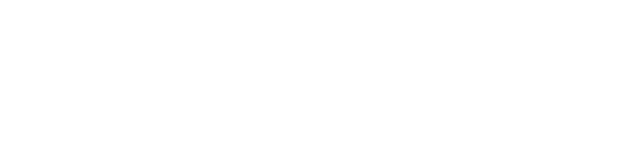
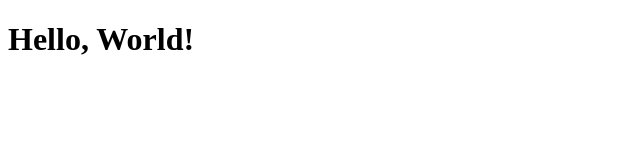
Before and after one commit to mjsterli/angular-classifieds, a plain HTML site: page index.html in a window 1280 px wide. Shown: the whole page, without its empty margins (0-640 px from the left). Drawn offline with nearby package versions, Linux system fonts and the light colour scheme; files whose address does not match are found by name.

Commit message:
Add ng-init
This is the first method that runs.

```diff
--- a/index.html
+++ b/index.html
@@ -3,7 +3,10 @@
   <head>
     <title>ngClassifieds</title>
   </head>
-  <body ng-app="ngClassifieds">
+  <body ng-app="ngClassifieds" ng-init="message = 'Hello, World!'">
+
+    <h1>{{ message }}</h1>
+
     <script src="node_modules/angular/angular.js"></script>
     <script src="scripts/app.js"></script>
   </body>
```
